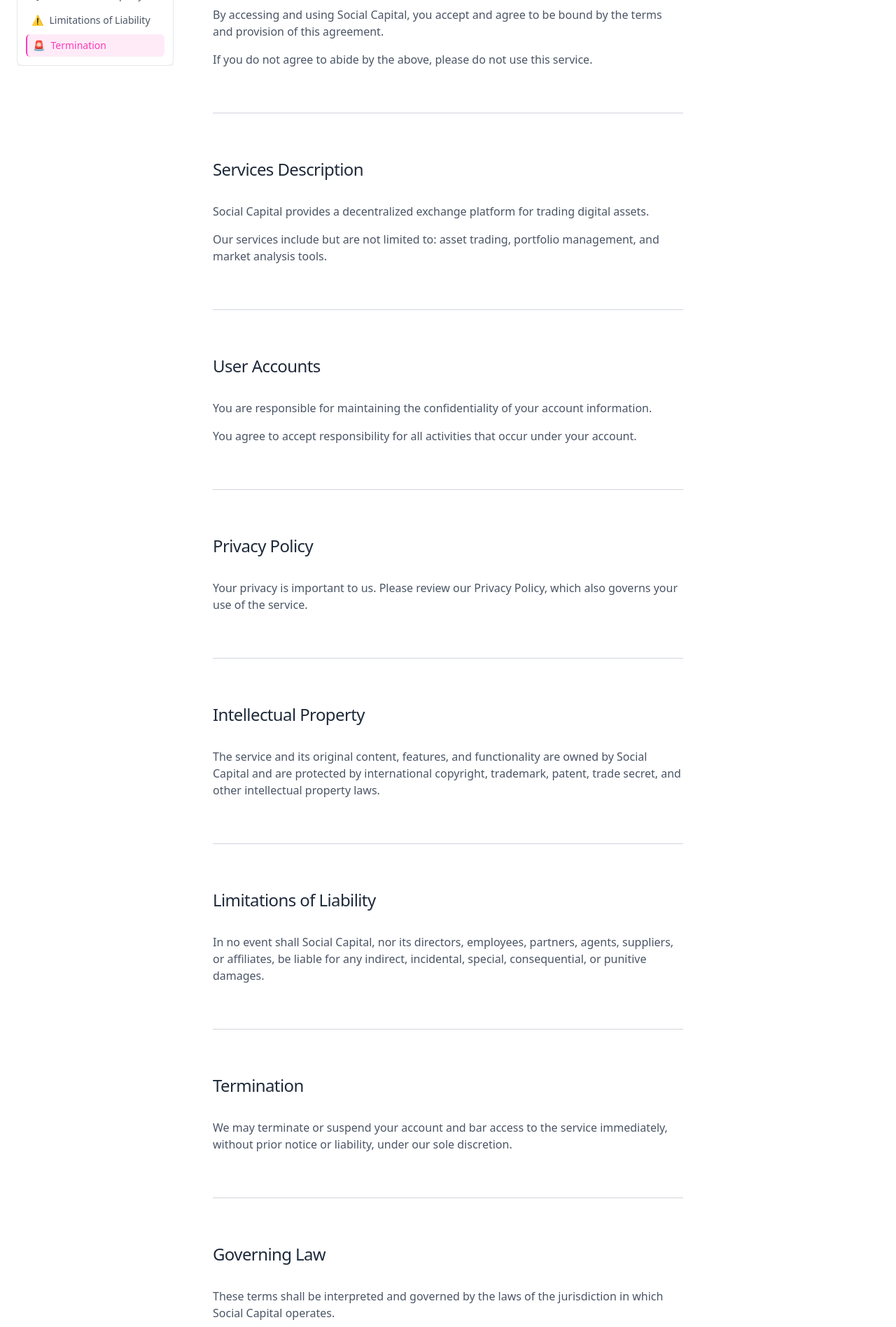
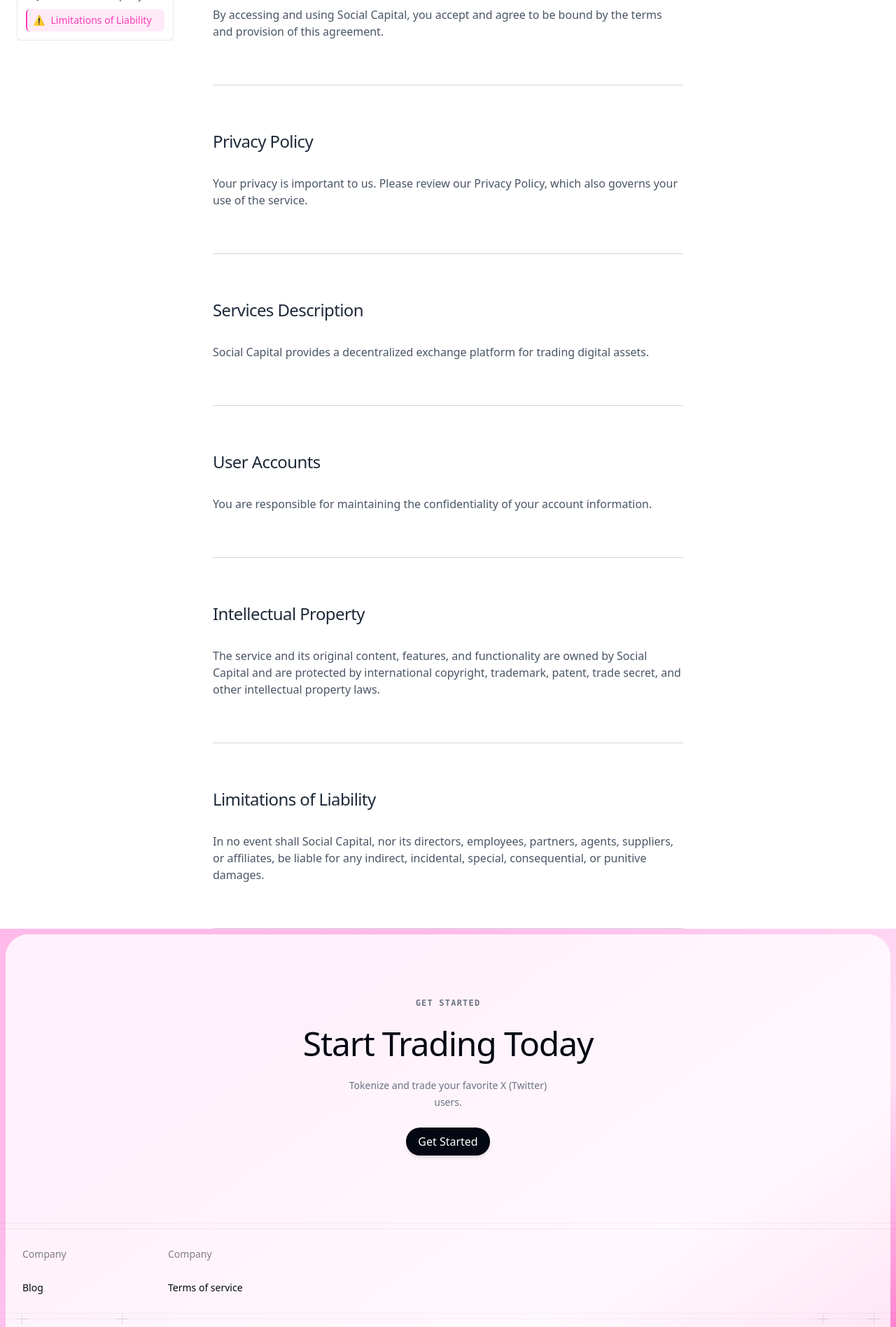
Before and after one commit to masterzorgon/socap-landing, a Next.js app: page /terms in a window 1280 px wide. Shown: the part 440-2336 px from the top of the page at 70% size. Built offline with nearby package versions, Linux system fonts and the light colour scheme; a web font is replaced by a local one.

Commit message:
fixed sidebar bug

```diff
--- a/src/app/support/page.tsx
+++ b/src/app/support/page.tsx
@@ -15,23 +15,11 @@
 import { ArchitectureSection } from "@/components/support/ArchitectureSection"
 import { BrowserSupportSection } from "@/components/support/BrowserSupportSection"
 import { ContactSection } from "@/components/support/ContactSection"
-import { NavigationSidebar } from "@/components/NavigationSidebar"
+import { NavigationSidebar } from "@/components/navigation-sidebar"
+import { Header } from "@/components/header"
 
 import { ChevronRightIcon } from '@heroicons/react/24/outline'
 import Link from "next/link"
-
-function Header() {
-	return (
-		<Container className="mt-16 bg-white">
-			<Heading as="h1" className="text-gray-900">
-				Everything you need to know
-			</Heading>
-			<Lead className="mt-6 max-w-3xl text-gray-600">
-				We're here to help you get the most out of Social Capital.
-			</Lead>
-		</Container>
-	)
-}
 
 export default function Support() {
 	const { showToast } = useToast()
@@ -77,7 +65,10 @@
 				</aside>
 
 				<div className="lg:mx-68">
-					<Header />
+					<Header
+						heading="Everything you need to know"
+						lead="We're here to help you get the most out of Social Capital."
+					/>
 					<IntroSection />
 					<UserGuidesSection />
 					<ArchitectureSection />
--- a/src/app/terms/page.tsx
+++ b/src/app/terms/page.tsx
@@ -5,24 +5,12 @@
 import { Heading, Lead } from "@/components/text"
 import { Navbar } from "@/components/navbar"
 import { GradientBackground } from "@/components/gradient"
-import { NavigationSidebar } from "@/components/NavigationSidebar"
+import { NavigationSidebar } from "@/components/navigation-sidebar"
 import { useToast } from "@/components/toast-provider"
 import Link from "next/link"
 import { ChevronRightIcon } from "@heroicons/react/24/outline"
 import { useRouter } from "next/navigation"
-
-function Header() {
-    return (
-        <Container className="mt-16 bg-white">
-            <Heading as="h1" className="text-gray-900">
-                Terms of Service
-            </Heading>
-            <Lead className="mt-6 max-w-3xl text-gray-600">
-                Last updated: August 19, 2025
-            </Lead>
-        </Container>
-    )
-}
+import { Header } from "@/components/header"
 
 function TermsSection({ id, title, children }: { id: string; title: string; children: React.ReactNode }) {
     const router = useRouter()
@@ -66,7 +54,63 @@
         { id: 'user-accounts', label: 'User Accounts', icon: '👤' },
         { id: 'intellectual-property', label: 'Intellectual Property', icon: '💡' },
         { id: 'limitations', label: 'Limitations of Liability', icon: '⚠️' },
-        { id: 'termination', label: 'Termination', icon: '🚨' },
+    ]
+
+    const sections = [
+        {
+            id: 'acceptance',
+            title: 'Acceptance of Terms',
+            children: [
+                <p>
+                    By accessing and using Social Capital, you accept and agree to be bound by the terms and provision of this agreement.
+                </p>
+            ]
+        },
+        {
+            id: 'privacy',
+            title: 'Privacy Policy',
+            children: [
+                <p>
+                    Your privacy is important to us. Please review our Privacy Policy, which also governs your use of the service.
+                </p>
+            ]
+        },
+        {
+            id: 'services',
+            title: 'Services Description',
+            children: [
+                <p>
+                    Social Capital provides a decentralized exchange platform for trading digital assets.
+                </p>
+            ]
+        },
+        {
+            id: 'user-accounts',
+            title: 'User Accounts',
+            children: [
+                <p>
+                    You are responsible for maintaining the confidentiality of your account information.
+                </p>
+            ]
+        },
+        {
+            id: 'intellectual-property',
+            title: 'Intellectual Property',
+            children: [
+                <p>
+                    The service and its original content, features, and functionality are owned by Social Capital and are protected by international copyright, trademark, patent, trade secret, and other intellectual property laws.
+                </p>,
+            ]
+        },
+        {
+            id: 'limitations',
+            title: 'Limitations of Liability',
+            children: [
+                <p>
+                    In no event shall Social Capital, nor its directors, employees, partners, agents, suppliers, or affiliates, be liable for any indirect, incidental, special, consequential, or punitive damages.
+                </p>
+            ]
+        },
     ]
 
     return (
@@ -99,64 +143,11 @@
                 </aside>
 
                 <div className="lg:mx-68">
-                    <Header />
+                    <Header heading="Terms of Service" lead="Last updated: August 19, 2025" />
 
-                    <TermsSection id="acceptance" title="Acceptance of Terms">
-                        <p>
-                            By accessing and using Social Capital, you accept and agree to be bound by the terms and provision of this agreement.
-                        </p>
-                        <p>
-                            If you do not agree to abide by the above, please do not use this service.
-                        </p>
-                    </TermsSection>
-
-                    <TermsSection id="services" title="Services Description">
-                        <p>
-                            Social Capital provides a decentralized exchange platform for trading digital assets.
-                        </p>
-                        <p>
-                            Our services include but are not limited to: asset trading, portfolio management, and market analysis tools.
-                        </p>
-                    </TermsSection>
-
-                    <TermsSection id="user-accounts" title="User Accounts">
-                        <p>
-                            You are responsible for maintaining the confidentiality of your account information.
-                        </p>
-                        <p>
-                            You agree to accept responsibility for all activities that occur under your account.
-                        </p>
-                    </TermsSection>
-
-                    <TermsSection id="privacy" title="Privacy Policy">
-                        <p>
-                            Your privacy is important to us. Please review our Privacy Policy, which also governs your use of the service.
-                        </p>
-                    </TermsSection>
-
-                    <TermsSection id="intellectual-property" title="Intellectual Property">
-                        <p>
-                            The service and its original content, features, and functionality are owned by Social Capital and are protected by international copyright, trademark, patent, trade secret, and other intellectual property laws.
-                        </p>
-                    </TermsSection>
-
-                    <TermsSection id="limitations" title="Limitations of Liability">
-                        <p>
-                            In no event shall Social Capital, nor its directors, employees, partners, agents, suppliers, or affiliates, be liable for any indirect, incidental, special, consequential, or punitive damages.
-                        </p>
-                    </TermsSection>
-
-                    <TermsSection id="termination" title="Termination">
-                        <p>
-                            We may terminate or suspend your account and bar access to the service immediately, without prior notice or liability, under our sole discretion.
-                        </p>
-                    </TermsSection>
-
-                    <TermsSection id="governing-law" title="Governing Law">
-                        <p>
-                            These terms shall be interpreted and governed by the laws of the jurisdiction in which Social Capital operates.
-                        </p>
-                    </TermsSection>
+                    {sections.map(section => (
+                        <TermsSection key={section.id} id={section.id} title={section.title} children={section.children} />
+                    ))}
                 </div>
             </div>
 
--- /dev/null
+++ b/src/components/header.tsx
@@ -0,0 +1,23 @@
+import { Heading, Lead } from "@/components/text"
+import { Container } from "@/components/container"
+
+interface HeadingProps {
+    heading: string
+    lead: string
+}
+
+export function Header({
+    heading,
+    lead
+}: HeadingProps) {
+    return (
+        <Container className="mt-16 bg-white">
+			<Heading as="h1" className="text-gray-900">
+				{heading}
+			</Heading>
+			<Lead className="mt-6 max-w-3xl text-gray-600">
+				{lead}
+			</Lead>
+		</Container>
+    )
+}
```
Also changed, not shown: src/components/navigation-sidebar.tsx (renamed from src/components/NavigationSidebar.tsx).
